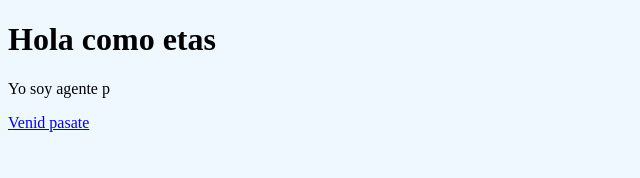
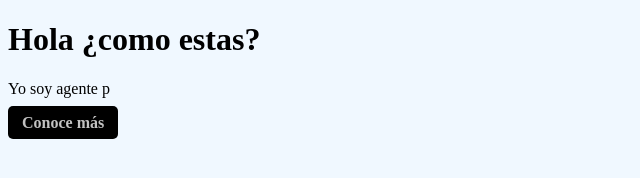
Before and after one commit to Santerx80/Prueba, a plain HTML site: page index.html in a window 1280 px wide. Shown: the whole page, without its empty margins (0-640 px from the left). Drawn offline with Linux system fonts and the light colour scheme.

Commit message:
lo nuevo

```diff
--- /dev/null
+++ b/css/index.css
@@ -0,0 +1,22 @@
+body {
+    background-color: aliceblue;
+}
+
+a {
+    background-color: rgb(0, 0, 0);
+    text-decoration: none;
+    padding: 8px 14px 8px 14px;
+    border-radius: 5px;
+    color: rgb(194, 194, 194);
+    font-weight: bold;
+    font-size: 16px;
+}
+
+a:hover {
+    padding: 12px 18px 12px 18px;
+    transition: all .2s;
+}
+
+a:active {
+    padding: 4px 8px 4px 8px;
+}
--- a/index.css
+++ /dev/null
@@ -1,3 +0,0 @@
-body {
-    background-color: aliceblue;
-}
--- a/index.html
+++ b/index.html
@@ -3,12 +3,12 @@
 <head>
     <meta charset="UTF-8">
     <meta name="viewport" content="width=device-width, initial-scale=1.0">
-    <link rel="stylesheet" href="index.css">
-    <title>Btones</title>
+    <link rel="stylesheet" href="css/index.css">
+    <title>Botones</title>
 </head>
 <body>
-    <h1>Hola como etas</h1>
+    <h1>Hola ¿como estas?</h1>
     <p>Yo soy agente p</p>
-    <a href="#">Venid pasate</a>
+    <a href="pages/nose.html">Conoce más</a>
 </body>
 </html>
```
Also changed, not shown: pages/nose.html (added, +12 -0 lines).
